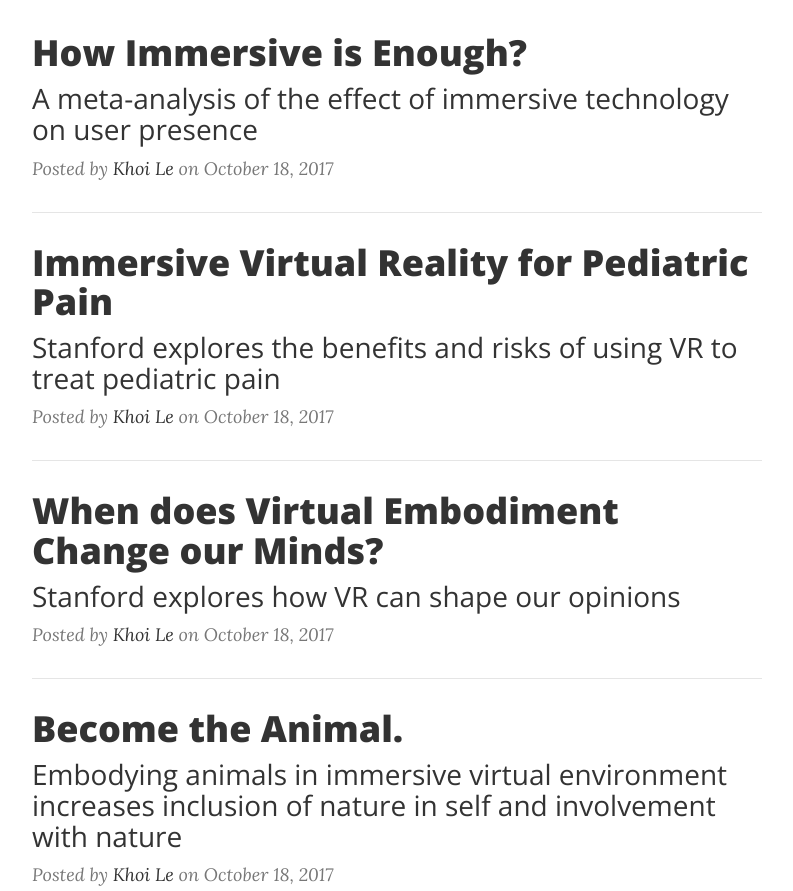
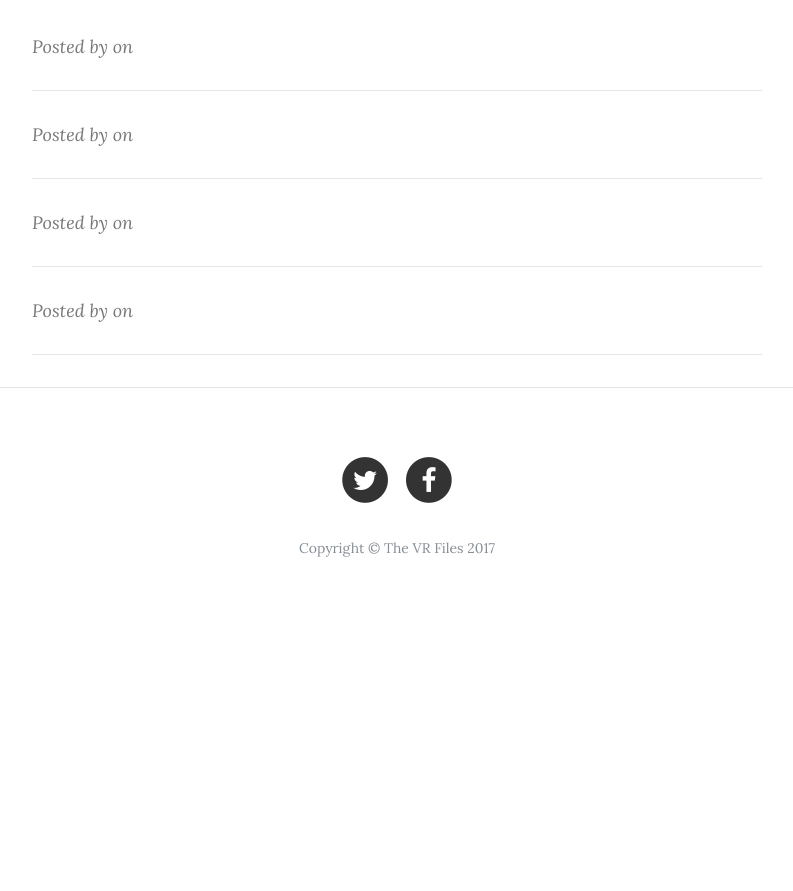
Before and after one commit to dragonkhoi/the-vr-files, a website: page index.html in a window 1280 px wide. Shown: the part 571-1462 px from the top of the page, without its empty margins (243-1036 px from the left). After the commit the page ends 1195 px from the top, so only its background shows below. Drawn offline with nearby package versions, Linux system fonts and the light colour scheme; no server answers.

```diff
--- a/index.html
+++ b/index.html
@@ -94,57 +94,57 @@
           <div class="post-preview">
             <a href="post.html?0=" id="post-link-1">
               <h2 class="post-title" id="post-title-1">
-                How Immersive is Enough?
+
               </h2>
               <h3 class="post-subtitle" id="post-subtitle-1">
-                A meta-analysis of the effect of immersive technology on user presence
+
               </h3>
             </a>
             <p class="post-meta" id="post-meta-1">Posted by
-              <a href="about.html" id="post-author-1">Khoi Le</a>
-              on <span id="post-timestamp-1"> October 18, 2017 </span></p>
+              <a href="about.html" id="post-author-1"></a>
+              on <span id="post-timestamp-1">  </span></p>
           </div>
           <hr>
           <div class="post-preview">
             <a href="post.html?0=" id="post-link-2">
               <h2 class="post-title" id="post-title-2">
-                Immersive Virtual Reality for Pediatric Pain
+
               </h2>
               <h3 class="post-subtitle" id="post-subtitle-2">
-                Stanford explores the benefits and risks of using VR to treat pediatric pain
+
               </h3>
             </a>
             <p class="post-meta" id="post-meta-2">Posted by
-              <a href="about.html" id="post-author-2">Khoi Le</a>
-              on <span id="post-timestamp-2"> October 18, 2017 </span></p>
+              <a href="about.html" id="post-author-2"></a>
+              on <span id="post-timestamp-2">  </span></p>
           </div>
           <hr>
           <div class="post-preview">
             <a href="post.html?0=" id="post-link-3">
               <h2 class="post-title" id="post-title-3">
-                When does Virtual Embodiment Change our Minds?
+
               </h2>
               <h3 class="post-subtitle" id="post-subtitle-3">
-                Stanford explores how VR can shape our opinions
+
               </h3>
             </a>
             <p class="post-meta" id="post-meta-3">Posted by
-              <a href="about.html" id="post-author-3">Khoi Le</a>
-              on <span id="post-timestamp-3"> October 18, 2017 </span></p>
+              <a href="about.html" id="post-author-3"> </a>
+              on <span id="post-timestamp-3"> </span></p>
           </div>
           <hr>
           <div class="post-preview">
             <a href="post.html?0=" id="post-link-4">
               <h2 class="post-title" id="post-title-4">
-                Become the Animal.
+
               </h2>
               <h3 class="post-subtitle" id="post-subtitle-4">
-                Embodying animals in immersive virtual environment increases inclusion of nature in self and involvement with nature
+
               </h3>
             </a>
             <p class="post-meta" id="post-meta-4">Posted by
-              <a href="about.html" id="post-author-4">Khoi Le</a>
-              on <span id="post-timestamp-4"> October 18, 2017 </span></p>
+              <a href="about.html" id="post-author-4"> </a>
+              on <span id="post-timestamp-4"> </span></p>
           </div>
           <hr>
           <!-- Pager -->
```
Also changed, not shown: post.html (+4 -4 lines).
